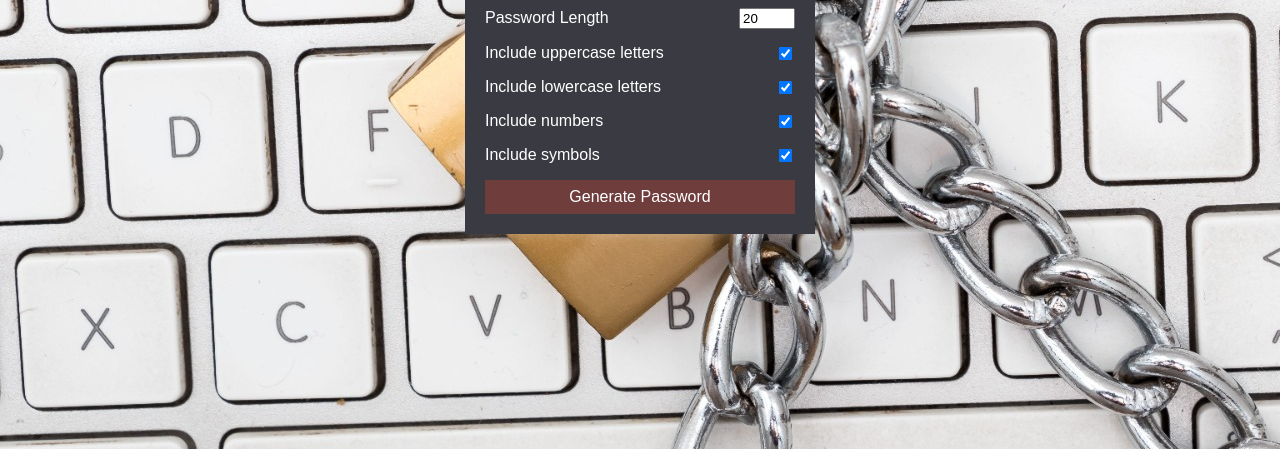
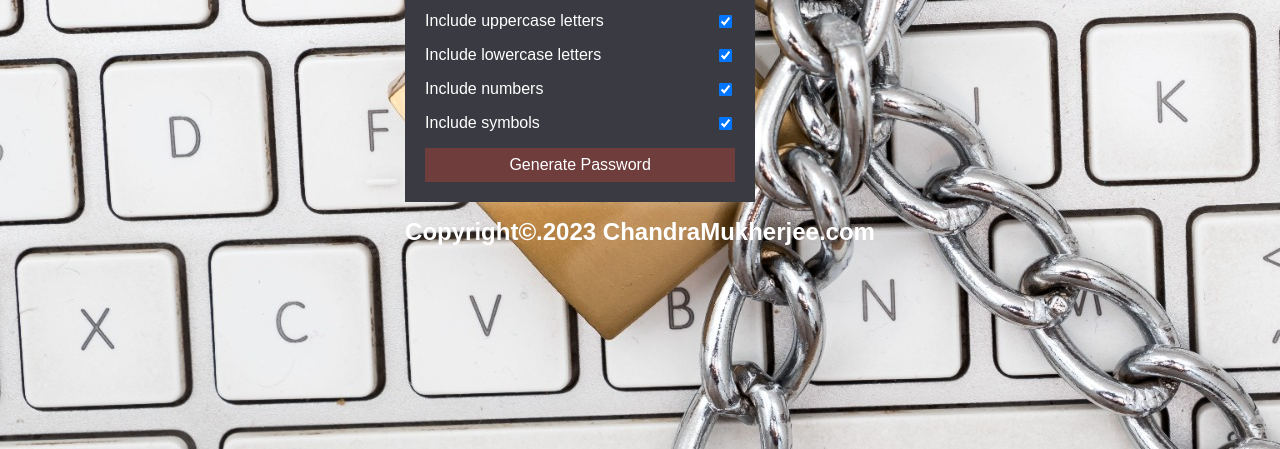
Before and after one commit to chandra-mukherjee/Password-Generator, a plain HTML site: page index.html in a window 1280 px wide. Shown: the part 351-800 px from the top of the page. Drawn offline with Linux system fonts and the light colour scheme; a web font is replaced by a local one.

Commit message:
Update index.html

```diff
--- a/index.html
+++ b/index.html
@@ -51,6 +51,9 @@
         Generate Password
       </button>
     </div>
+    <div class="copyright">
+      <p><h2>Copyright©.2023 ChandraMukherjee.com</h2></p>
+    </div>
     <script src="script.js"></script>
   </body>
 </html>
```
